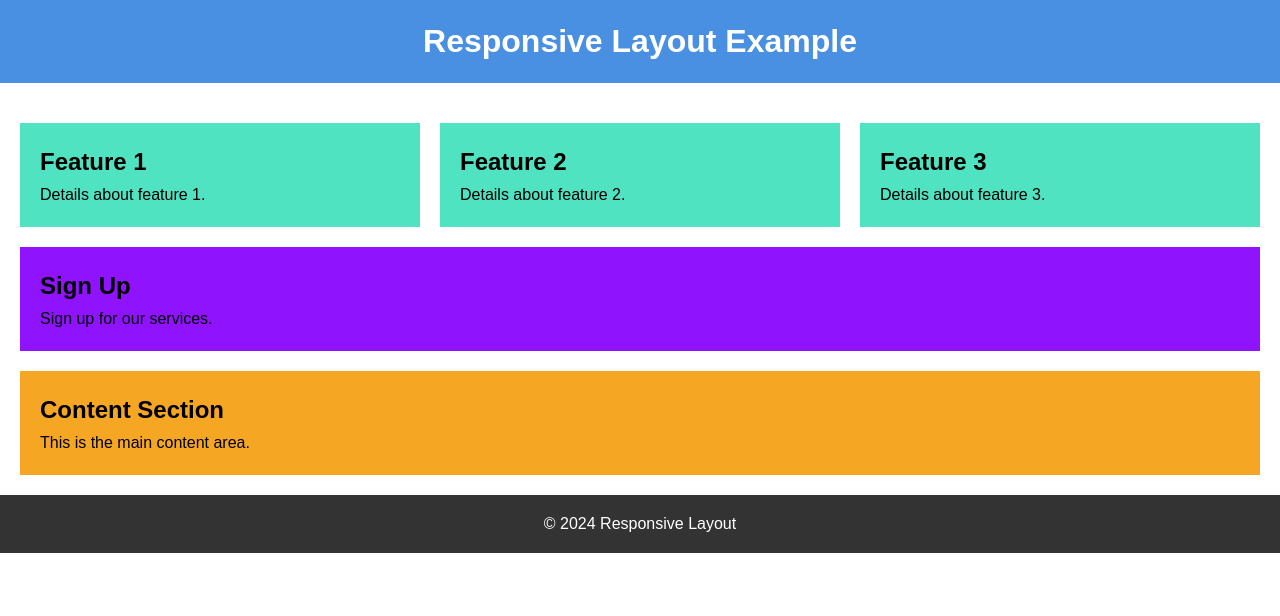
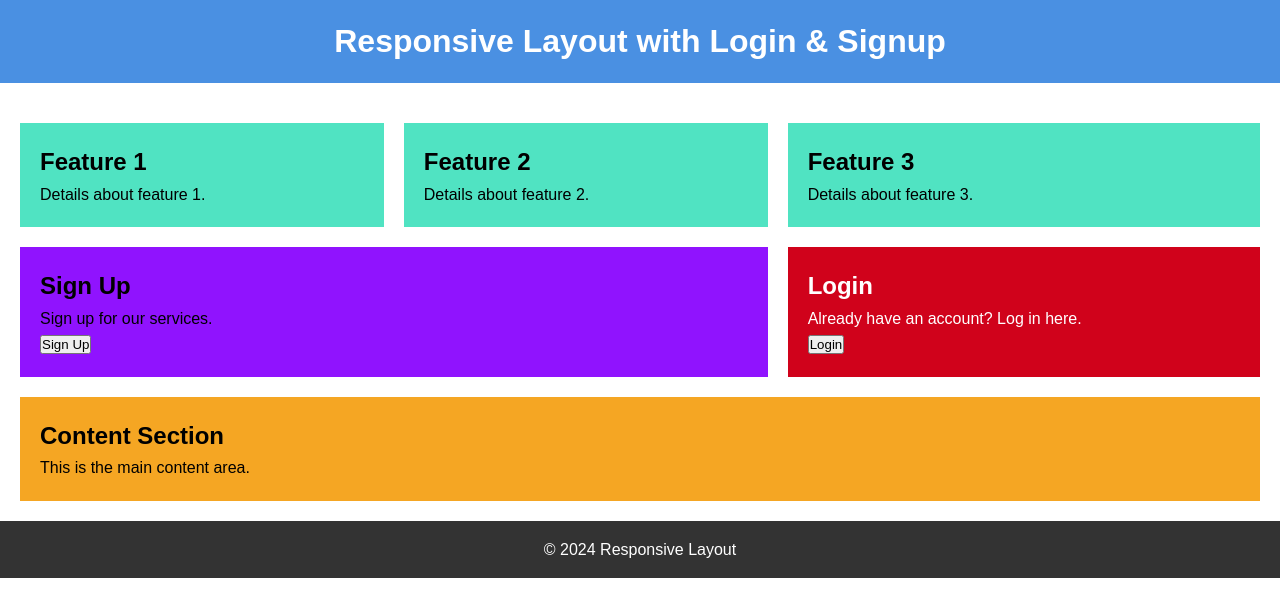
Before and after one commit to MaAnsi120/Responsive, a plain HTML site: page Index.html in a window 1280 px wide. Drawn offline with Linux system fonts and the light colour scheme.

Commit message:
Update Index.html
Signed-off-by: MaAnsi120 <mansipatil31122004@gmail.com>

```diff
--- a/Index.html
+++ b/Index.html
@@ -3,7 +3,7 @@
 <head>
     <meta charset="UTF-8">
     <meta name="viewport" content="width=device-width, initial-scale=1.0">
-    <title>Responsive Layout</title>
+    <title>Responsive Layout with Login & Signup</title>
     <style>
         /* Basic Reset */
         * {
@@ -34,7 +34,8 @@
                 "feature1"
                 "feature2"
                 "feature3"
-                "signup";
+                "signup"
+                "login";
             grid-gap: 20px;
             padding: 20px;
         }
@@ -60,6 +61,13 @@
             grid-area: signup;
         }
 
+        .login {
+            background-color: #D0021B;
+            padding: 20px;
+            color: #fff;
+            grid-area: login;
+        }
+
         footer {
             background-color: #333;
             color: #fff;
@@ -74,7 +82,8 @@
                     "header header"
                     "content content"
                     "feature1 feature2"
-                    "signup feature3";
+                    "signup login"
+                    "feature3 feature3";
             }
         }
 
@@ -84,7 +93,7 @@
                 grid-template-areas:
                     "header header header"
                     "feature1 feature2 feature3"
-                    "signup signup signup"
+                    "signup signup login"
                     "content content content";
             }
         }
@@ -93,7 +102,7 @@
 <body>
 
     <header>
-        <h1>Responsive Layout Example</h1>
+        <h1>Responsive Layout with Login & Signup</h1>
     </header>
 
     <div class="container">
@@ -120,6 +129,13 @@
         <section class="signup">
             <h2>Sign Up</h2>
             <p>Sign up for our services.</p>
+            <button>Sign Up</button>
+        </section>
+
+        <section class="login">
+            <h2>Login</h2>
+            <p>Already have an account? Log in here.</p>
+            <button>Login</button>
         </section>
     </div>
 
```
